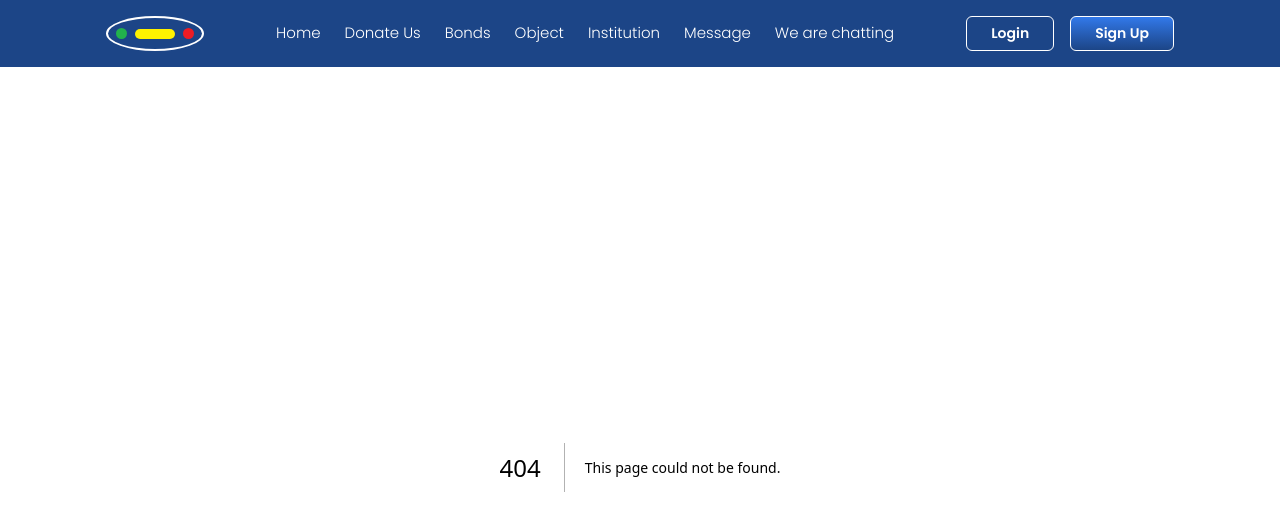
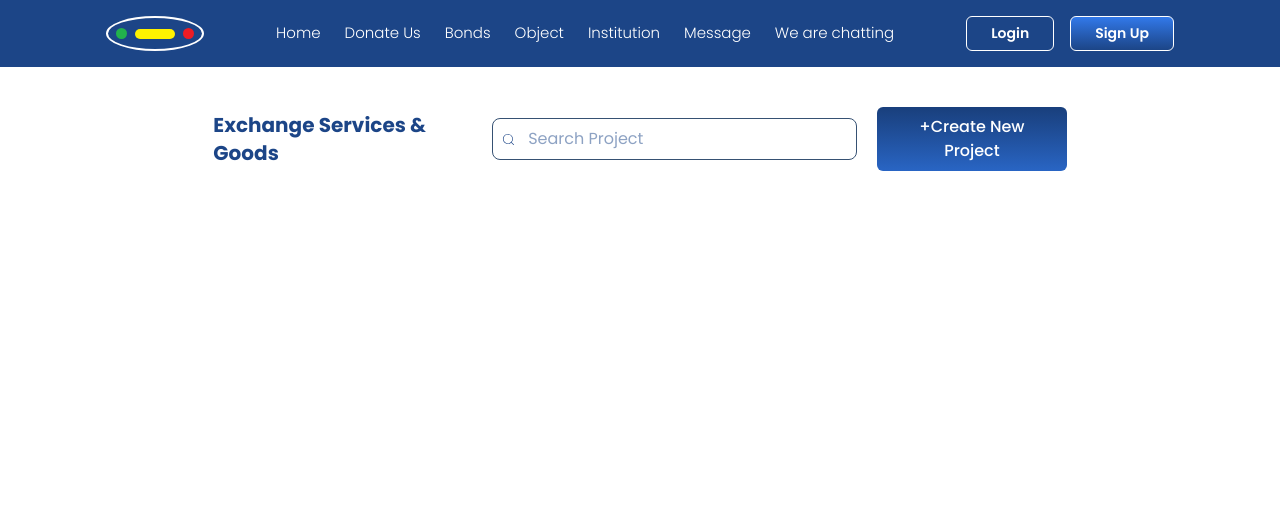
Before and after one commit to nurulla-hasan/emilioro-website, a Next.js app: page /object in a window 1280 px wide. Before the commit this address had no page. Shown: the top 530 px of the page. Built offline with nearby package versions, Linux system fonts and the light colour scheme.

Commit message:
create object page

```diff
--- /dev/null
+++ b/src/app/chatting/page.jsx
@@ -0,0 +1,11 @@
+import React from 'react';
+
+const ChattingPage = () => {
+    return (
+        <div>
+            This is Chatting page
+        </div>
+    );
+};
+
+export default ChattingPage;
--- /dev/null
+++ b/src/app/institution/page.jsx
@@ -0,0 +1,11 @@
+import React from 'react';
+
+const InstitutionPage = () => {
+    return (
+        <div>
+            This is Institution page
+        </div>
+    );
+};
+
+export default InstitutionPage;
--- /dev/null
+++ b/src/app/message/page.jsx
@@ -0,0 +1,11 @@
+import React from 'react';
+
+const MassagePage = () => {
+    return (
+        <div>
+            This is Massage Page
+        </div>
+    );
+};
+
+export default MassagePage;
--- /dev/null
+++ b/src/app/object/page.jsx
@@ -0,0 +1,41 @@
+"use client"
+import { motion } from 'framer-motion';
+import { CiSearch } from "react-icons/ci";
+
+
+
+
+const ObjectPage = () => {
+    return (
+        <div className='min-h-screen w-2/3 mx-auto mt-10'>
+
+            <div className="flex justify-between items-center">
+                <h1 className="text-xl text-[#1C4587] font-bold">Exchange Services & Goods</h1>
+
+                <div className='flex gap-5 items-center justify-center'>
+                    <div className="relative border border-[#365173] rounded-lg flex items-center">
+                        <CiSearch className='ml-2' color='#1C4587' size={15}/>
+                        <input
+                            type="text"
+                            placeholder="Search Project"
+                            // onChange={(e) => onSearch(e.target.value)}
+                            className="px-3 py-2 border-none outline-none text-[#1C4587]"
+                        />
+
+                    </div>
+                    <motion.div
+                        whileHover={{ scale: 1.05 }}
+                        whileTap={{ scale: 0.95 }}
+                        className="text-blue-500 font-semibold cursor-pointer"
+                    >
+                        <button className="cursor-pointer bg-gradient-to-b from-[#193f7c] to-[#2965c4] text-white px-4 py-2 rounded-md font-medium">
+                            +Create New Project
+                        </button>
+                    </motion.div>
+                </div>
+            </div>
+        </div>
+    );
+};
+
+export default ObjectPage;
--- a/src/components/body/About.jsx
+++ b/src/components/body/About.jsx
@@ -30,7 +30,7 @@ const About = () => {
                         <div className="w-36 h-[2px] bg-[#1e3a8a]"></div>
                     </div>
 
-                    <div className="space-y-4 text-[#6F6F6F]">
+                    <div className="my-6 text-[#6F6F6F]">
                         <p>
                             Welcome to Bankybondy, where conversations come to life. We are a platform dedicated to preserving the authenticity of human interactions through shared audio recordings. Whether it's a dinner discussion, a tea-time chat, or meaningful exchanges with friends, we believe every conversation has a story to tell.
                             Our mission is simple: to connect, inspire, and learn from the everyday talks that make us who we are. Join our growing community today!
--- a/src/components/header/Navbar.jsx
+++ b/src/components/header/Navbar.jsx
@@ -10,7 +10,7 @@ const Navbar = () => {
     { title: "Object", href: "/object" },
     { title: "Institution", href: "/institution" },
     { title: "Message", href: "/message" },
-    { title: "We are chatting", href: "/chat" },
+    { title: "We are chatting", href: "/chatting" },
   ];
 
 
--- a/src/components/slider/MostPlayedSection.jsx
+++ b/src/components/slider/MostPlayedSection.jsx
@@ -77,9 +77,6 @@ const MostPlayedSection = () => {
         <div className="mx-auto my-16 w-3/4 px-5 relative">
             <div className="flex items-center justify-between mx-auto">
                 <h1 className="text-2xl my-5 font-bold text-blue-900">Most played in this week</h1>
-                <Link href="#" className="text-[#1C4587] font-medium">
-                    View all
-                </Link>
             </div>
 
             <Swiper
```
